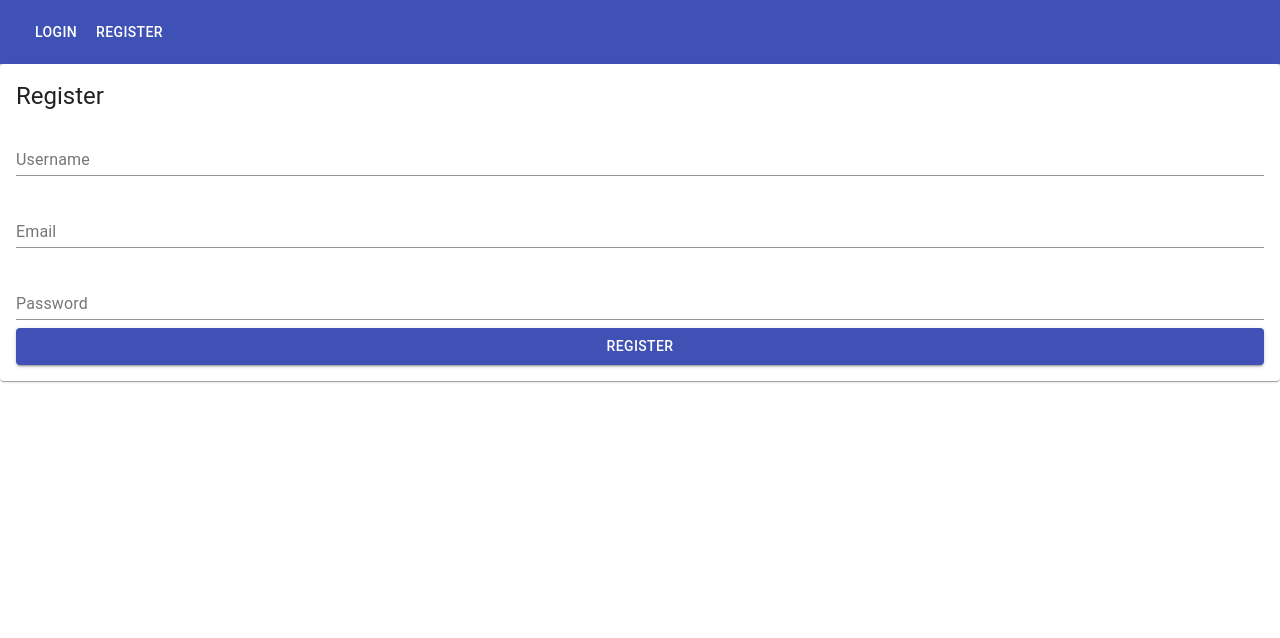
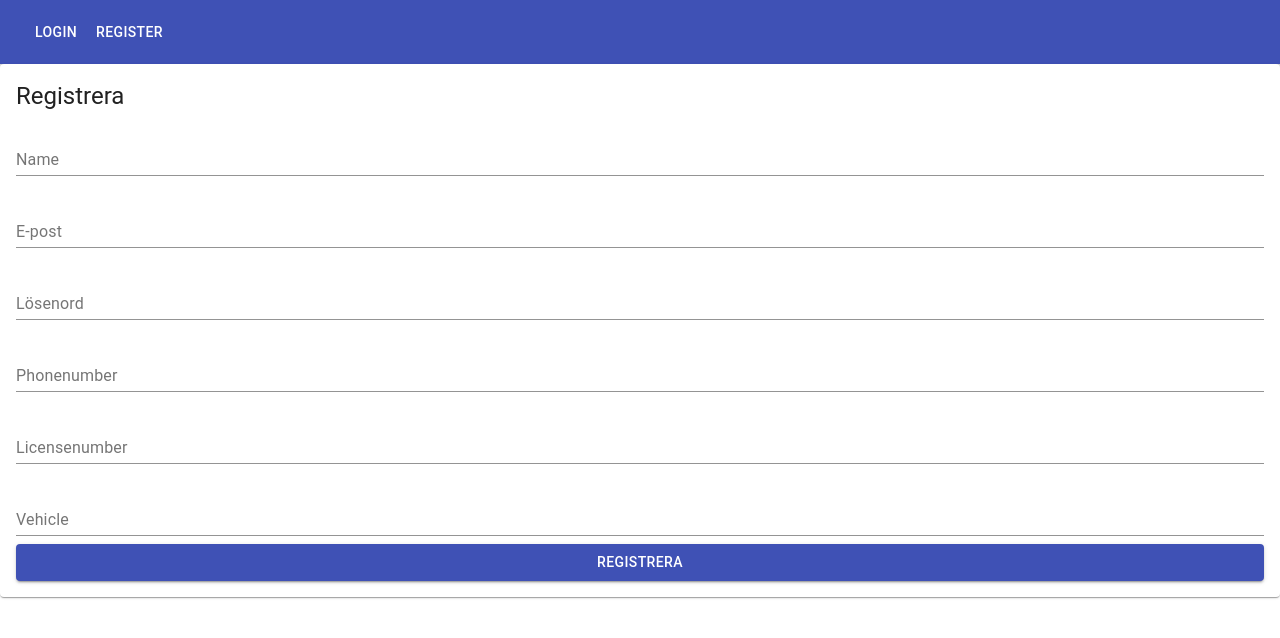
Before and after one commit to muza97/Go-Taxi-Driver.app, a React (Create React App) app in the folder go-taxi-driver.web/: page /register in a window 1280 px wide. Shown: the top 638 px of the page. Built offline with nearby package versions, Linux system fonts and the light colour scheme.

Commit message:
added logout button, connect to backend for login/register

```diff
--- a/go-taxi-driver.web/src/components/Login.js
+++ b/go-taxi-driver.web/src/components/Login.js
@@ -1,35 +1,61 @@
 import React, { useState } from 'react';
 import { TextField, Button, Paper, Typography } from '@material-ui/core';
+import { useNavigate } from 'react-router-dom'; // Importera useNavigate
 
 const Login = () => {
-  const [credentials, setCredentials] = useState({ username: '', password: '' });
+  const [credentials, setCredentials] = useState({ email: '', password: '' });
+  const navigate = useNavigate(); // Skapa en instans av useNavigate
 
   const handleChange = (e) => {
     const { name, value } = e.target;
     setCredentials(prevCredentials => ({ ...prevCredentials, [name]: value }));
   };
 
-  const handleSubmit = (e) => {
+  const handleSubmit = async (e) => {
     e.preventDefault();
-    // Här skulle du hantera inloggningen, t.ex. genom att anropa en API-tjänst.
-    console.log('Inloggningsförsök med:', credentials);
-  };
+    try {
+      const response = await fetch('https://api-focnoae3da-uc.a.run.app/api/login/driver', {
+        method: 'POST',
+        headers: {
+          'Content-Type': 'application/json',
+        },
+        body: JSON.stringify(credentials),
+      });
+      if (response.ok) {
+        const data = await response.json();
+        console.log('Inloggning lyckades:', data);
+
+        // Spara token i localStorage eller en annan säker lagringsmekanism
+        localStorage.setItem('driverToken', data.token); // Antag att token finns i data.token
+
+        // Navigera till dashboard
+        navigate('/LandingPage');
+      } else {
+        // Felhantering, visa ett felmeddelande
+        alert('Inloggning misslyckades. Försök igen.');
+      }
+    } catch (error) {
+      console.error('Ett fel inträffade:', error);
+      alert('Ett fel inträffade. Försök igen.');
+    }
+};
+
 
   return (
     <Paper style={{ padding: 16 }}>
-      <Typography variant="h5">Login</Typography>
+      <Typography variant="h5">Logga in</Typography>
       <form onSubmit={handleSubmit}>
         <TextField
-          name="username"
-          label="Username"
+          name="email"
+          label="E-post"
           fullWidth
           margin="normal"
-          value={credentials.username}
+          value={credentials.email}
           onChange={handleChange}
         />
         <TextField
           name="password"
-          label="Password"
+          label="Lösenord"
           type="password"
           fullWidth
           margin="normal"
--- a/go-taxi-driver.web/src/components/Register.js
+++ b/go-taxi-driver.web/src/components/Register.js
@@ -1,57 +1,73 @@
-// src/components/Register.js
 import React, { useState } from 'react';
-import { TextField, Button, Paper, Typography } from '@material-ui/core';
+import { TextField, Button, Paper, Typography, Snackbar } from '@material-ui/core';
+import { useNavigate } from 'react-router-dom';
 
-const Register = ({ onRegister }) => {
+const Register = () => {
   const [account, setAccount] = useState({
-    username: '',
+    name: '',
     email: '',
-    password: ''
+    password: '',
+    phoneNumber: '',
+    licenseNumber: '',
+    vehicle: ''
   });
+  const [openSnackbar, setOpenSnackbar] = useState(false);
+  const [snackbarMessage, setSnackbarMessage] = useState('');
+  const navigate = useNavigate();
 
   const handleChange = (e) => {
     const { name, value } = e.target;
-    setAccount(prevAccount => ({ ...prevAccount, [name]: value }));
+    setAccount(prevAccount => ({
+      ...prevAccount,
+      [name]: value
+    }));
   };
 
-  const handleSubmit = (e) => {
+  const handleCloseSnackbar = () => {
+    setOpenSnackbar(false);
+  };
+
+  const handleSubmit = async (e) => {
     e.preventDefault();
-    onRegister(account);
+    try {
+      const response = await fetch('https://api-focnoae3da-uc.a.run.app/api/register/driver', {
+        method: 'POST',
+        headers: {
+          'Content-Type': 'application/json',
+        },
+        body: JSON.stringify(account),
+      });
+
+      if (response.ok) {
+        const data = await response.json();
+        console.log('Driver registered successfully:', data);
+        navigate("/login");
+      } else {
+        setSnackbarMessage('Registrering misslyckades. Försök igen.');
+        setOpenSnackbar(true);
+        console.error('Failed to register driver:', await response.json());
+      }
+    } catch (error) {
+      setSnackbarMessage('Ett fel inträffade. Försök igen.');
+      setOpenSnackbar(true);
+      console.error('There was an error registering the driver', error);
+    }
   };
 
   return (
     <Paper style={{ padding: 16 }}>
-      <Typography variant="h5">Register</Typography>
+      <Typography variant="h5">Registrera</Typography>
       <form onSubmit={handleSubmit}>
-        <TextField
-          name="username"
-          label="Username"
-          fullWidth
-          margin="normal"
-          value={account.username}
-          onChange={handleChange}
-        />
-        <TextField
-          name="email"
-          label="Email"
-          fullWidth
-          margin="normal"
-          value={account.email}
-          onChange={handleChange}
-        />
-        <TextField
-          name="password"
-          label="Password"
-          type="password"
-          fullWidth
-          margin="normal"
-          value={account.password}
-          onChange={handleChange}
-        />
-        <Button type="submit" color="primary" variant="contained" fullWidth>
-          Register
-        </Button>
+        {/* Input-fält för alla kontoattribut */}
+        <TextField name="name" label="Name" fullWidth margin="normal" value={account.name} onChange={handleChange} />
+        <TextField name="email" label="E-post" fullWidth margin="normal" value={account.email} onChange={handleChange} />
+        <TextField name="password" label="Lösenord" type="password" fullWidth margin="normal" value={account.password} onChange={handleChange} />
+        <TextField name="phoneNumber" label="Phonenumber" fullWidth margin="normal" value={account.phonenumber} onChange={handleChange} />
+        <TextField name="licenseNumber" label="Licensenumber" fullWidth margin="normal" value={account.licensenumber} onChange={handleChange} />
+        <TextField name="vehicle" label="Vehicle" fullWidth margin="normal" value={account.vehicle} onChange={handleChange} />
+        <Button type="submit" color="primary" variant="contained" fullWidth>Registrera</Button>
       </form>
+      <Snackbar open={openSnackbar} autoHideDuration={6000} onClose={handleCloseSnackbar} message={snackbarMessage} />
     </Paper>
   );
 };
```
Also changed, not shown: go-taxi-driver.web/src/components/LogoutButton.js (added, +24 -0 lines), go-taxi-driver.web/src/pages/LandingPage.js (added, +16 -0 lines).
